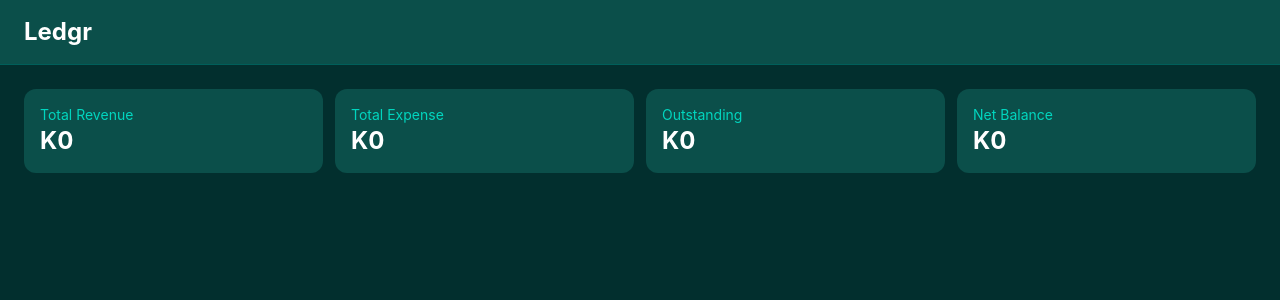
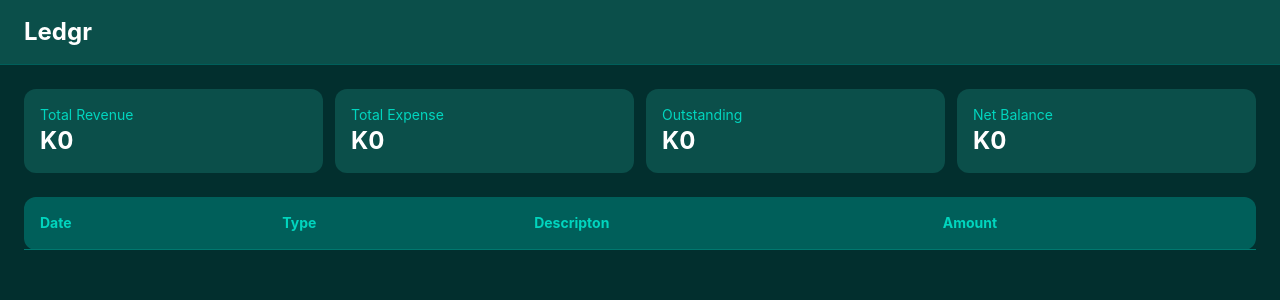
Before and after one commit to hoiregeno/ledgr-app, a React (Vite) app: page / in a window 1280 px wide. Shown: the top 300 px of the page. Built offline with nearby package versions, Linux system fonts and the light colour scheme.

Commit message:
feat: integrate LedgerTable into App

```diff
--- a/src/App.jsx
+++ b/src/App.jsx
@@ -1,5 +1,6 @@
 import { useState, useEffect } from "react";
 import SummaryCards from "./components/SummaryCards";
+import LedgerTable from "./components/LedgerTable";
 
 function App() {
   const [transactions, setTransactions] = useState(() => {
@@ -17,7 +18,10 @@ function App() {
         <h1 className="text-2xl font-bold text-white">Ledgr</h1>
       </nav>
       <main className="p-6">
-        <SummaryCards transactions={transactions} />
+        <div className="flex flex-col gap-6">
+          <SummaryCards transactions={transactions} />
+          <LedgerTable transactions={transactions} />
+        </div>
       </main>
     </div>
   );
```
